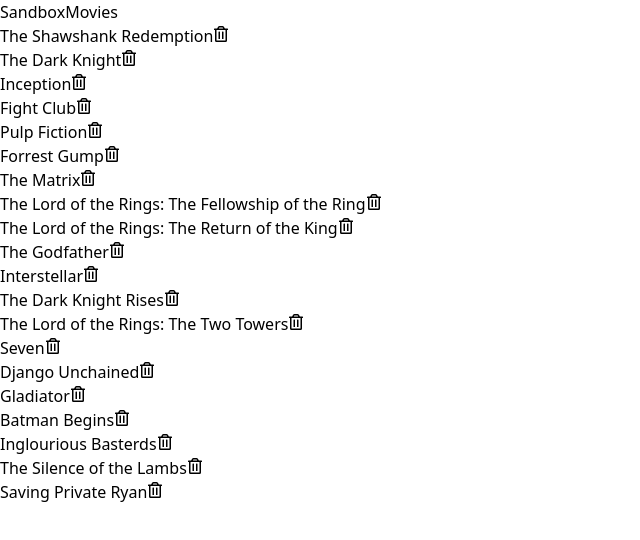
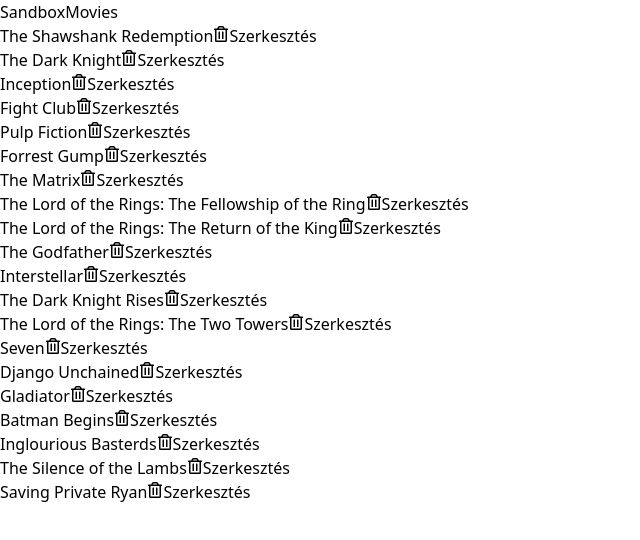
Before and after one commit to vargabertalan/movie-app, a React (Vite) app: page /movies in a window 1280 px wide. Shown: the top 540 px of the page, without its empty margins (0-640 px from the left). Built offline with nearby package versions, Linux system fonts and the light colour scheme.

Commit message:
Input mező inkrementálása

```diff
--- a/src/pages/Movies.jsx
+++ b/src/pages/Movies.jsx
@@ -5,20 +5,61 @@
 
 function Movies() {
   const [movieList, setMovieList] = useState(MOVIES);
+  const [editingID, setEditingID] = useState(null);
+  const [tempTitle, setTempTitle] = useState("");
 
   function handleRemove(id) {
     setMovieList(movieList.filter((movie) => movie.id !== id));
+  }
+
+  function handleSave(id) {
+    const updatedList = movieList.map((movie) =>
+      movie.id === id ? { ...movie, title: tempTitle } : movie
+    );
+    setMovieList(updatedList);
+    setEditingID(null);
   }
 
   return (
     <div>
       <ul>
         {movieList.map((movie) => (
-          <li key={movie.id}>
-            {movie.title}
-            <button onClick={() => handleRemove(movie.id)}>
-              <FaRegTrashAlt />
-            </button>
+          <li
+            key={movie.id}
+            className={editingID === movie.id ? "bg-yellow-100" : ""}
+          >
+            {editingID !== movie.id && <span>{movie.title}</span>}
+
+            {editingID === movie.id ? (
+              <div>
+                <input
+                  type="text"
+                  value={tempTitle}
+                  onChange={(e) => setTempTitle(e.target.value)}
+                />
+                <button
+                  disabled={tempTitle.trim() === ""}
+                  onClick={() => handleSave(movie.id)}
+                >
+                  Save
+                </button>
+                <button onClick={() => setEditingID(null)}>Cancel</button>
+              </div>
+            ) : (
+              <>
+                <button onClick={() => handleRemove(movie.id)}>
+                  <FaRegTrashAlt />
+                </button>
+                <button
+                  onClick={() => {
+                    setEditingID(movie.id);
+                    setTempTitle(movie.title);
+                  }}
+                >
+                  Szerkesztés
+                </button>
+              </>
+            )}
           </li>
         ))}
       </ul>
```
